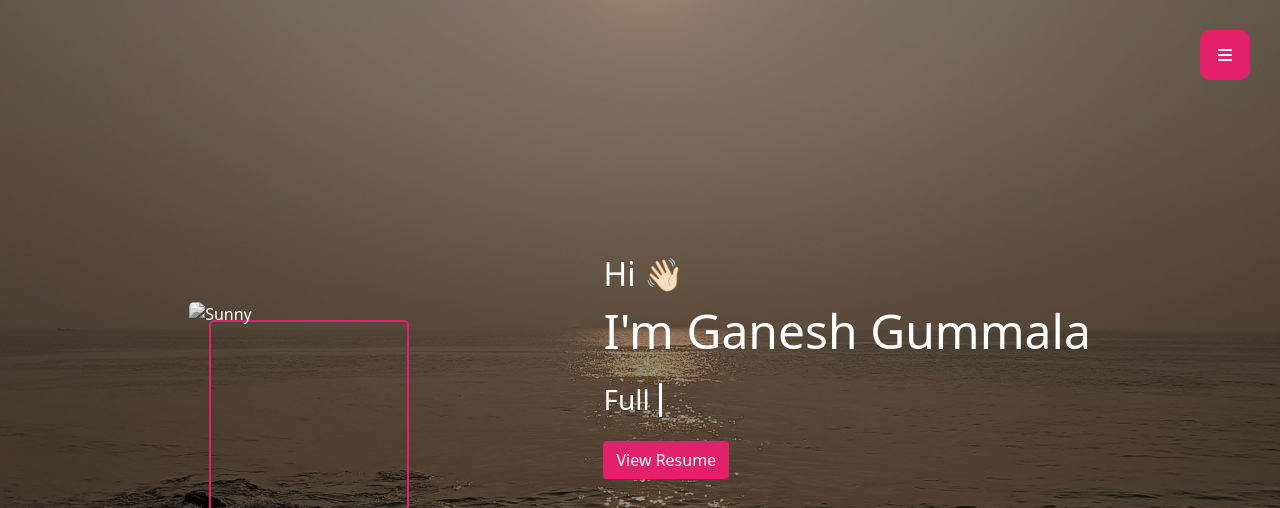
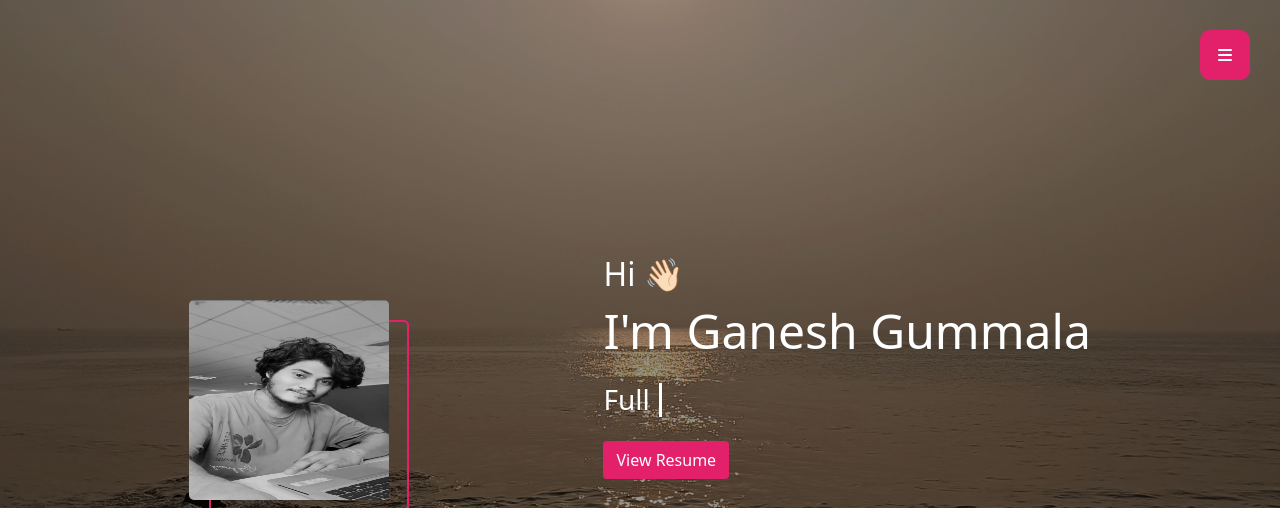
Before and after one commit to ganeshgummala/portfolio, a website: page index.html in a window 1280 px wide. Shown: the top 508 px of the page. Drawn offline with nearby package versions, Linux system fonts and the light colour scheme.

```diff
--- a/index.html
+++ b/index.html
@@ -36,7 +36,7 @@
   <div class="container">
     <div class="d-flex justify-content-around align-items-center">
       <div class="profile-pic">
-        <img src="./assets/Ganesh.png" alt="Sunny">
+        <img src="./assets/Ganesh.jpg" alt="Sunny">
       </div>
       <div class="user-basic-details mt-5">
         <h2>Hi <span class="wave">👋🏻</span></h2>
```
